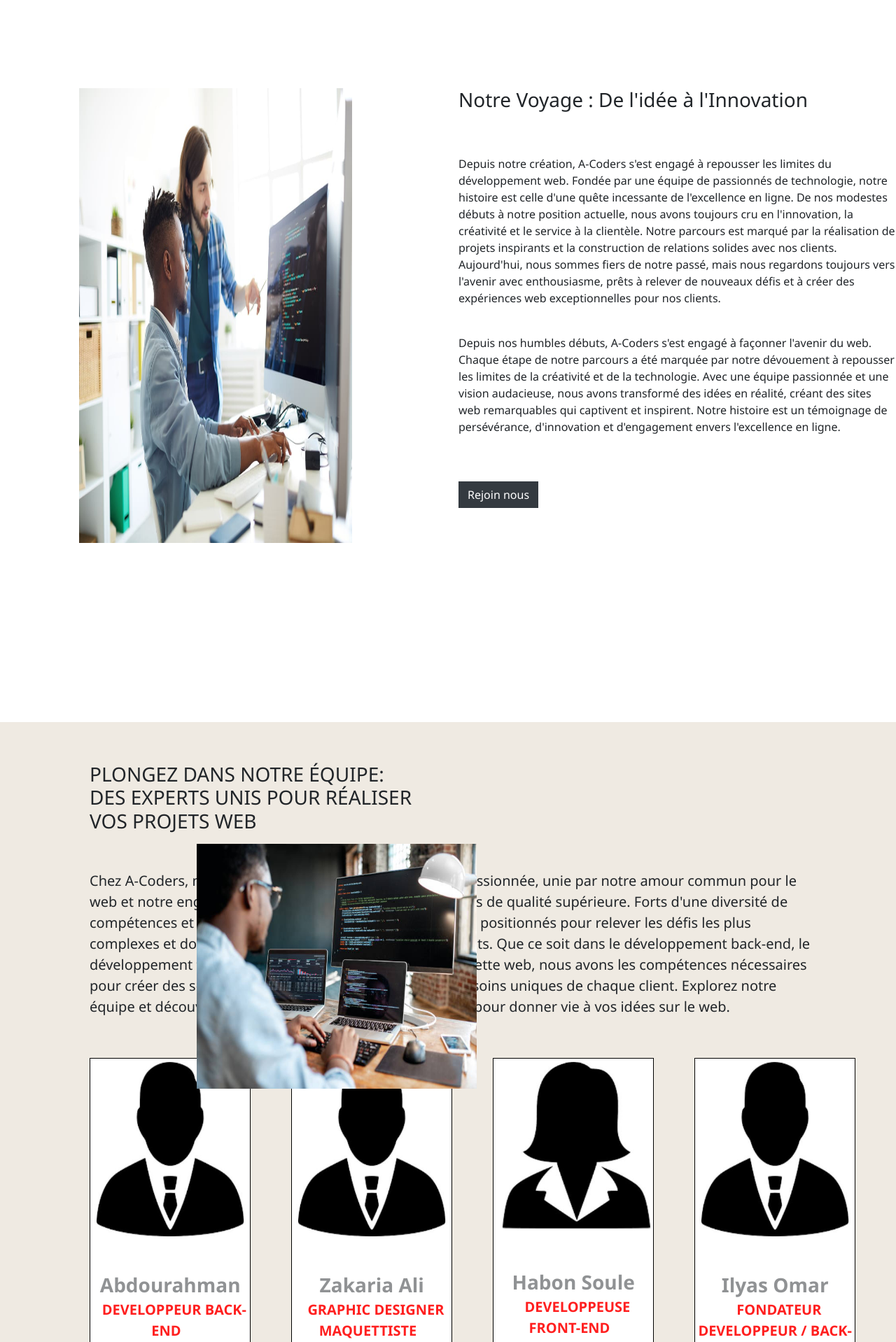
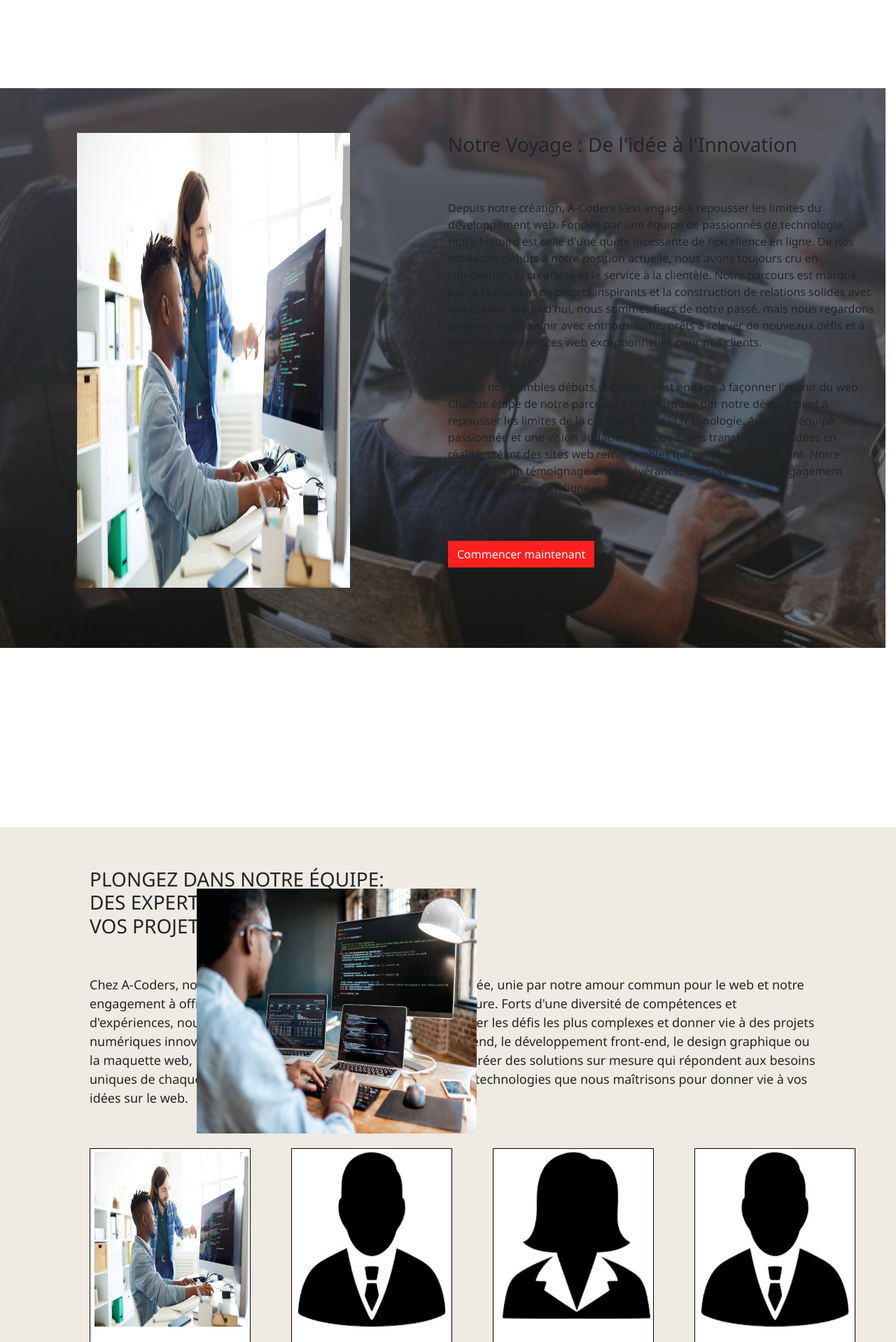
Before and after one commit to SouguehHodan/A-coders, a Next.js app: page /propos in a window 1280 px wide. Shown: the part 562-2480 px from the top of the page at 70% size. Built offline with nearby package versions, Linux system fonts and the light colour scheme.

Commit message:
samedi2-1

```diff
--- a/package.json
+++ b/package.json
@@ -14,8 +14,8 @@
     "gsap": "^3.12.5",
     "ionicons": "^7.4.0",
     "next": "^14.1.0",
-    "react": "^18.2.0",
-    "react-dom": "^18.2.0",
+    "react": "^18.3.1",
+    "react-dom": "^18.3.1",
     "react-icons": "^5.0.1",
     "react-scroll": "^1.9.0",
     "react-scroll-trigger": "^0.6.14",
--- a/src/app/propos/page.jsx
+++ b/src/app/propos/page.jsx
@@ -16,7 +16,6 @@ const Propos = () => {
       <section>
         <Navbar isVisible={isNavbarVisible} />
         <div className="propos-img">
-
           <div className="text-white ps-5 pt-5" id="propos">
           <h1 className="text-white fw-boldn mb-4 fs-1 text-uppercase">A PROPOS DE NOUS</h1>
           <p className="text-white mb-5 fs-7">
@@ -25,7 +24,7 @@ const Propos = () => {
             </p>
           </div>
         </div>
-        <div className="row">
+        <div className="row" id="selection1-propos">
           <div className="col-sm-6" id="img-propo">
             <Image
               src="/accueil4.jpeg"
@@ -65,13 +64,13 @@ const Propos = () => {
               histoire est un témoignage de persévérance, d'innovation et d'engagement
               envers l'excellence en ligne.
             </p>
-            <a  href="/contact" className="btn btn-dark" role="button" id='btn'>Rejoin nous</a>
+            <a href="/contact" className="btn btn-danter" role="button" id='btn'>Commencer maintenant</a>
           </div>
         </div>
 
         <div className="pro-sec2">
           <h4 className="fs-3">PLONGEZ DANS NOTRE ÉQUIPE: DES EXPERTS UNIS POUR RÉALISER VOS PROJETS WEB</h4>
-          <p className="fs-5">
+          <p>
             Chez A-Coders, nous formons une équipe dynamique et passionnée, unie par notre amour commun pour le web et notre engagement à offrir des solutions numériques de
             qualité supérieure. Forts d'une diversité de compétences et d'expériences, nous sommes parfaitement positionnés pour relever les défis les plus complexes et donner vie à
             des projets numériques innovants. Que ce soit dans le développement back-end, le développement front-end, le design graphique ou la maquette web, nous avons les
@@ -82,14 +81,14 @@ const Propos = () => {
           <div className="propos2">
             <div className="pro2-1">
               <Image
-                src="/perso1.JPG"
+                src="/accueil4.jpeg"
                 width={220}
                 height={250}
                 className="ms-1 mb-5 mt-1"
                 alt="c'est moi"
               />
               <br/>
-              <span className="fs-3 text-body-tertiary fw-bold">Abdourahman</span>
+              <span className="fs-2 text-body-tertiary fw-bold">Abdourahman</span>
               <br/>
               <span className="fonction">DEVELOPPEUR BACK-END</span>
               <p>
--- a/src/app/styles/propos.css
+++ b/src/app/styles/propos.css
@@ -28,6 +28,14 @@
     top: 135vh;
     left: 37vh;
   }
+  #selection1-propos{
+    width: 100%;
+    height: 100vh;
+    padding-top: 5%;
+    background-image:linear-gradient(rgba(67, 70, 80, 0.8),rgba(26, 26, 27, 0.4)),url(../../../public/accueil1.jpg);
+    background-repeat: no-repeat;
+    background-size: cover;
+  }
 
 
   @media screen and (max-width: 500px){
@@ -57,6 +65,9 @@
     }
     #propos-sect a{
       margin-top: 8%;
+    }
+    #propos-sect p{
+      font-size: 15px;
     }
   }
 
@@ -97,8 +108,14 @@
     width: 40%;
   }
   .pro-sec2 p{
+    font-size: 18px;
     width: 90%;
     margin-bottom: 5%;
+  }
+  #btn{
+    background-color: #FF1F1F;
+    width: auto;
+    color: white;
   }
   .propos2{
     display: flex;
@@ -117,7 +134,7 @@
     font-size: 50px;
   }
   .fonction{
-    margin: 5%;
+    margin-top: 10%;
   }
 
   @media screen and (max-width: 500px){
--- a/src/app/styles/service.css
+++ b/src/app/styles/service.css
@@ -24,10 +24,16 @@
     margin-top: 10%;
     margin-bottom: 10%;
   }
-  .btn{
+  #btn{
     background-color: #FF1F1F;
-    width: 20%;
+    width: auto;
     color: white;
+  }
+  #btn:hover{
+    background-color: transparent;
+    color: #FF1F1F;
+    font-weight: bold;
+    border-left: 2px solid #FF1F1F;
   }
 
   @media screen and (max-width: 500px){
```
Also changed, not shown: src/app/document.js (line endings or trailing spaces), src/app/layout.js (line endings or trailing spaces), src/components/swiper/swiper.jsx (line endings or trailing spaces), src/components/swiper/switerss.js (indentation only), 1 other file (tests, documents, lock files or other folders).
